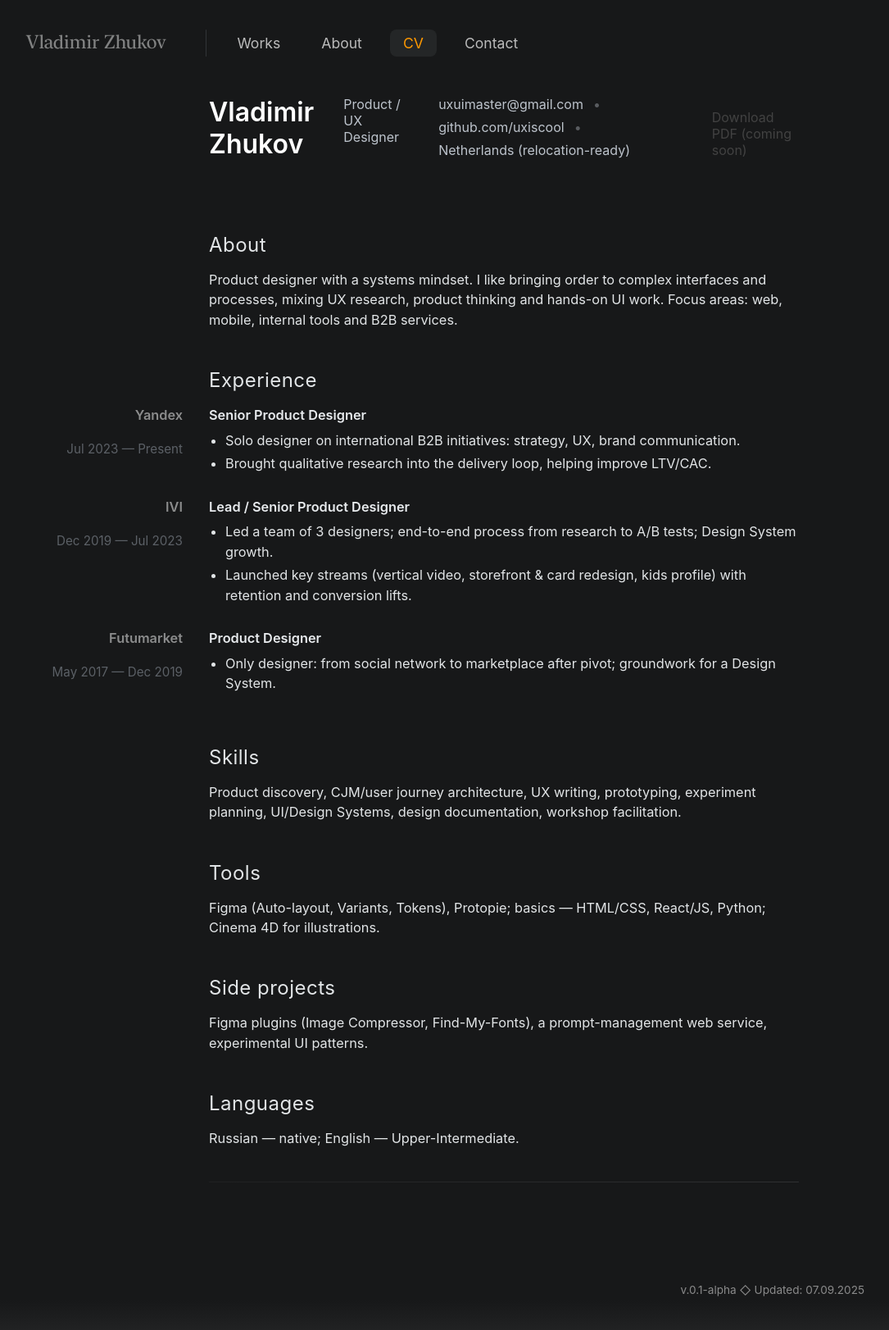
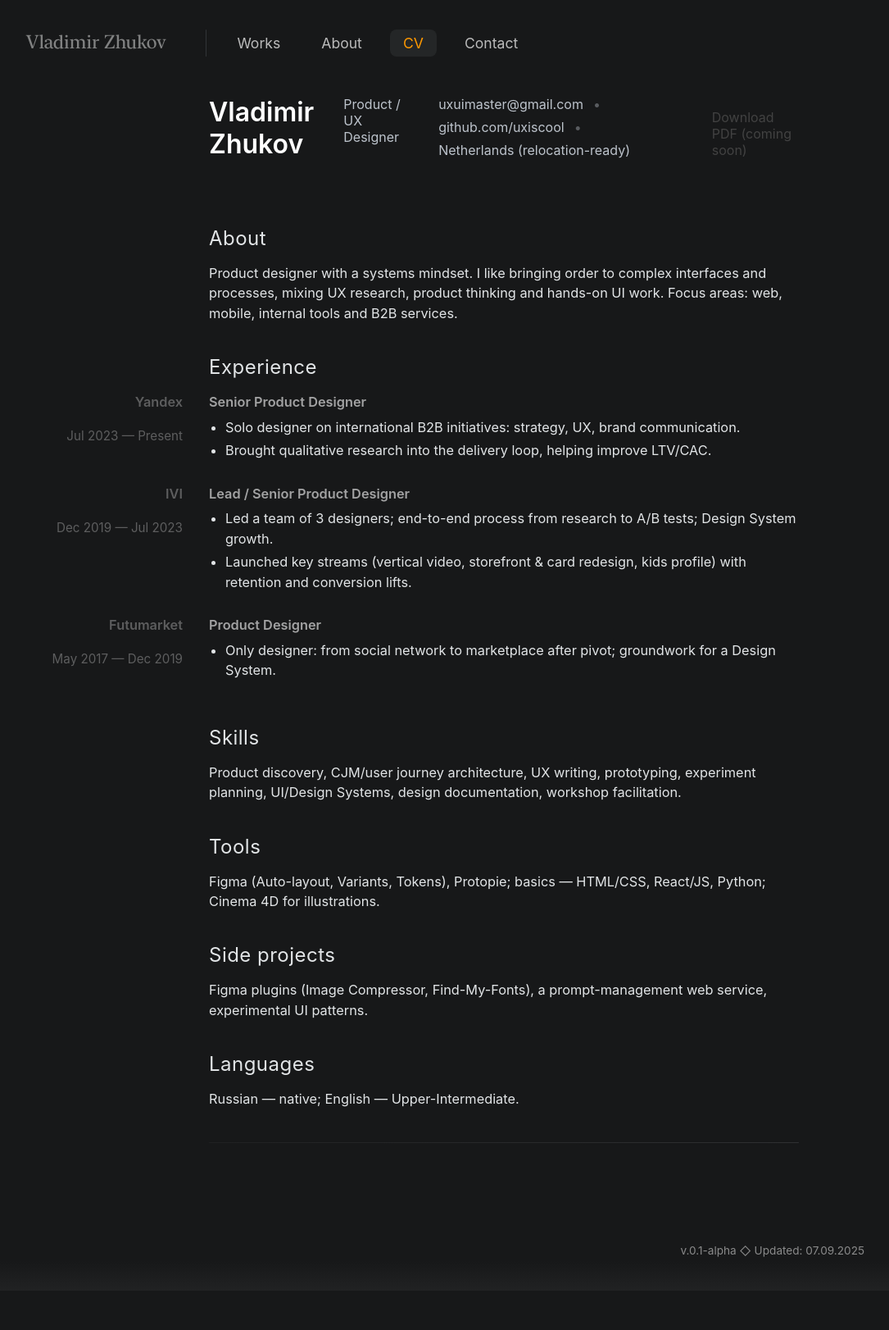
Before and after one commit to uxiscool/experience, a Jekyll site: the page built from cv.md, in a window 1280 px wide. Shown: the whole page at 82% size, without its empty margins (25-1110 px from the left). Built offline with Jekyll 4.4.1, drawn with Linux system fonts in a browser that asks for light colours; after the commit the page ends 1574 px from its top, so only the background shows below that.

Commit message:
Add files via upload

```diff
--- a/css/main.css
+++ b/css/main.css
@@ -1063,14 +1063,13 @@
   }
   .cv-rail{
     text-align: left;
-    opacity:.6;
     pointer-events: auto;
   }
 }
 /* CV: subheading с индивидуальными отступами */
 .cvsubheading{
   margin: 0;
-  padding: 2rem 0 0 0;
+  padding: 1.5rem 0 0 0;
   font-size:clamp(1.3rem,1.1rem + 1vw,1.5rem);
   font-weight:400; letter-spacing:.02em;
 }
@@ -1078,15 +1077,18 @@
   display:block;
   font-weight:600;
   color:#fff;
+  opacity:.6;
   margin-top:2px;
 }
 .cv-dates{
   display:block;
-  color:#9fa7b2;
+  color:#fff;
+  opacity:.6;
   font-size:0.95rem;
   margin-top:2px;
 }
 .cv-role{
   font-weight:600;
-  color:#e8ebee;
+  color:#fff;
+  opacity:.6;
 }
```
